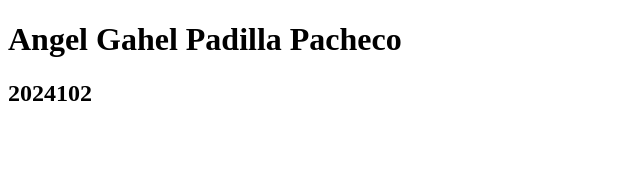
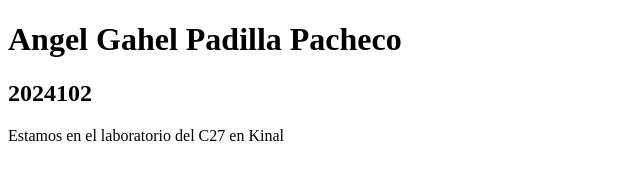
Before and after one commit to apadilla-2024102/Proyecto1, a plain HTML site: page index.html in a window 1280 px wide. Shown: the whole page, without its empty margins (0-640 px from the left). Drawn offline with Linux system fonts and the light colour scheme.

Commit message:
Agregar ubicacion en archivo index.html

```diff
--- a/index.html
+++ b/index.html
@@ -8,5 +8,6 @@
 <body>
     <h1>Angel Gahel Padilla Pacheco</h1>
     <h2>2024102</h2>
+    <p>Estamos en el laboratorio del C27 en Kinal</p>
 </body>
 </html>
```
